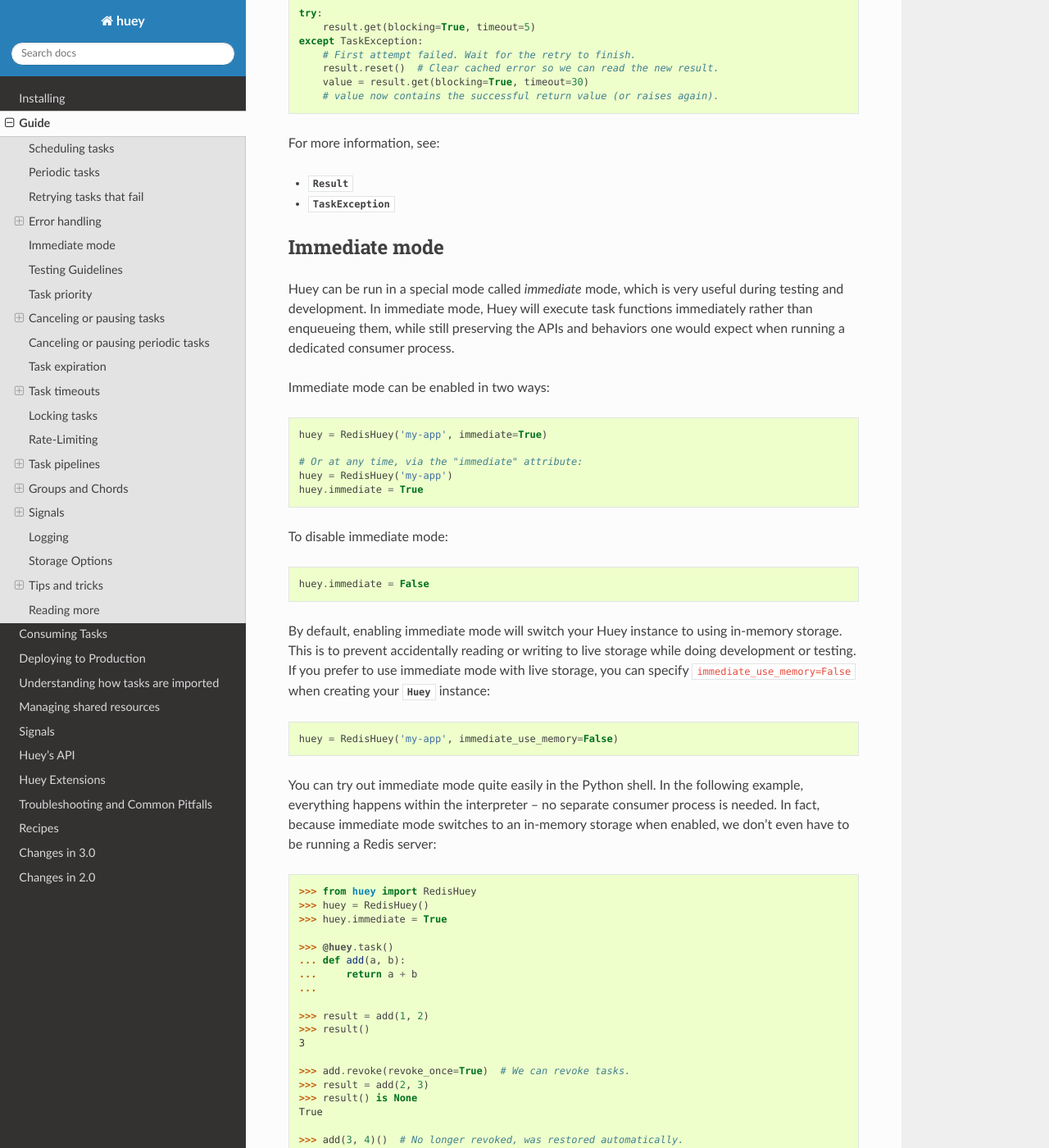
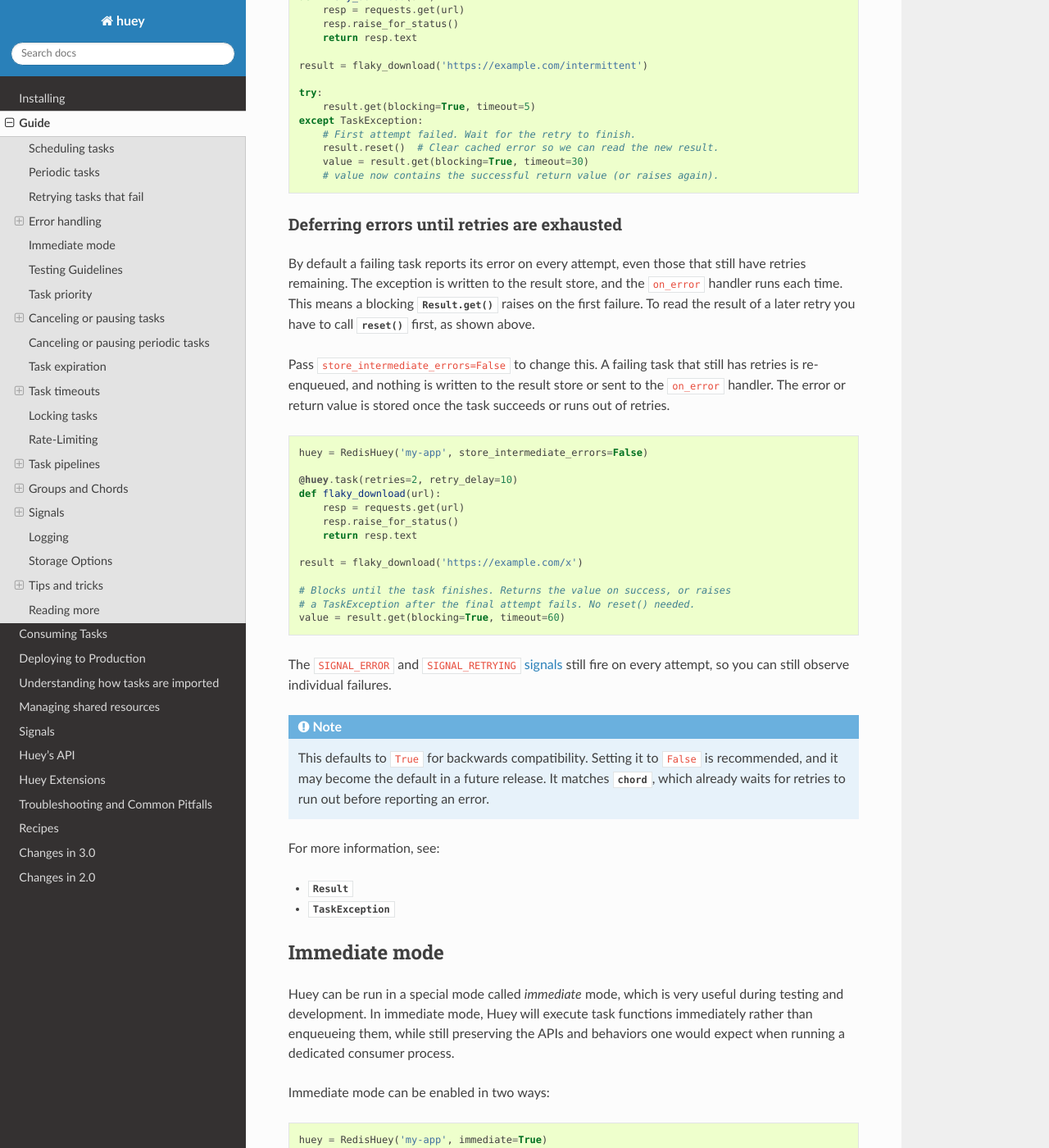
Before and after one commit to coleifer/huey, a Sphinx documentation site: the page built from docs/guide.rst, in a window 1280 px wide and 1400 px high, scrolled down 6388 px. Shown: the whole window at 82% size. Built offline with Sphinx 7.4.7 and the Read the Docs theme 3.1.0, drawn with Linux system fonts in a browser that asks for light colours; some of the changed text lies outside the part shown.

Commit message:
Add option to ignore intermediate errors (when retries remain).

```diff
--- a/docs/guide.rst
+++ b/docs/guide.rst
@@ -281,6 +281,9 @@ When a task raises an unhandled exception, Huey performs several actions:
 5. If the task has an ``on_error`` handler, the error handler task is enqueued
    with the exception as an argument.
 
+Steps 2 and 5 run on every failed attempt by default. To defer them until a
+task's retries are exhausted, see :ref:`store-intermediate-errors`.
+
 Reading error results
 ^^^^^^^^^^^^^^^^^^^^^
 
@@ -315,7 +318,8 @@ When a task fails, the error result is written to the result store. If the task
 is retried and eventually succeeds, the success result **overwrites** the error.
 However, the :py:class:`Result` object caches the result locally after the
 first read. To see the updated result after a retry, you must call
-:py:meth:`~Result.reset`:
+:py:meth:`~Result.reset` (only with the default
+``store_intermediate_errors=True``; see :ref:`store-intermediate-errors`):
 
 .. code-block:: python
 
@@ -334,6 +338,47 @@ first read. To see the updated result after a retry, you must call
         result.reset()  # Clear cached error so we can read the new result.
         value = result.get(blocking=True, timeout=30)
         # value now contains the successful return value (or raises again).
+
+.. _store-intermediate-errors:
+
+Deferring errors until retries are exhausted
+^^^^^^^^^^^^^^^^^^^^^^^^^^^^^^^^^^^^^^^^^^^^^
+
+By default a failing task reports its error on every attempt, even those that
+still have retries remaining. The exception is written to the result store, and
+the ``on_error`` handler runs each time. This means a blocking
+:py:meth:`Result.get` raises on the first failure. To read the result of a
+later retry you have to call :py:meth:`~Result.reset` first, as shown above.
+
+Pass ``store_intermediate_errors=False`` to change this. A failing task that
+still has retries is re-enqueued, and nothing is written to the result store or
+sent to the ``on_error`` handler. The error or return value is stored once the
+task succeeds or runs out of retries.
+
+.. code-block:: python
+
+    huey = RedisHuey('my-app', store_intermediate_errors=False)
+
+    @huey.task(retries=2, retry_delay=10)
+    def flaky_download(url):
+        resp = requests.get(url)
+        resp.raise_for_status()
+        return resp.text
+
+    result = flaky_download('https://example.com/x')
+
+    # Blocks until the task finishes. Returns the value on success, or raises
+    # a TaskException after the final attempt fails. No reset() needed.
+    value = result.get(blocking=True, timeout=60)
+
+The ``SIGNAL_ERROR`` and ``SIGNAL_RETRYING`` :ref:`signals <signals>` still fire
+on every attempt, so you can still observe individual failures.
+
+.. note::
+    This defaults to ``True`` for backwards compatibility. Setting it to
+    ``False`` is recommended, and it may become the default in a future
+    release. It matches :py:class:`chord`, which already waits for retries to
+    run out before reporting an error.
 
 For more information, see:
 
```
Also changed, not shown: CHANGELOG.md (+7 -0 lines), docs/api.rst (+6 -1 lines), 2 other files.
